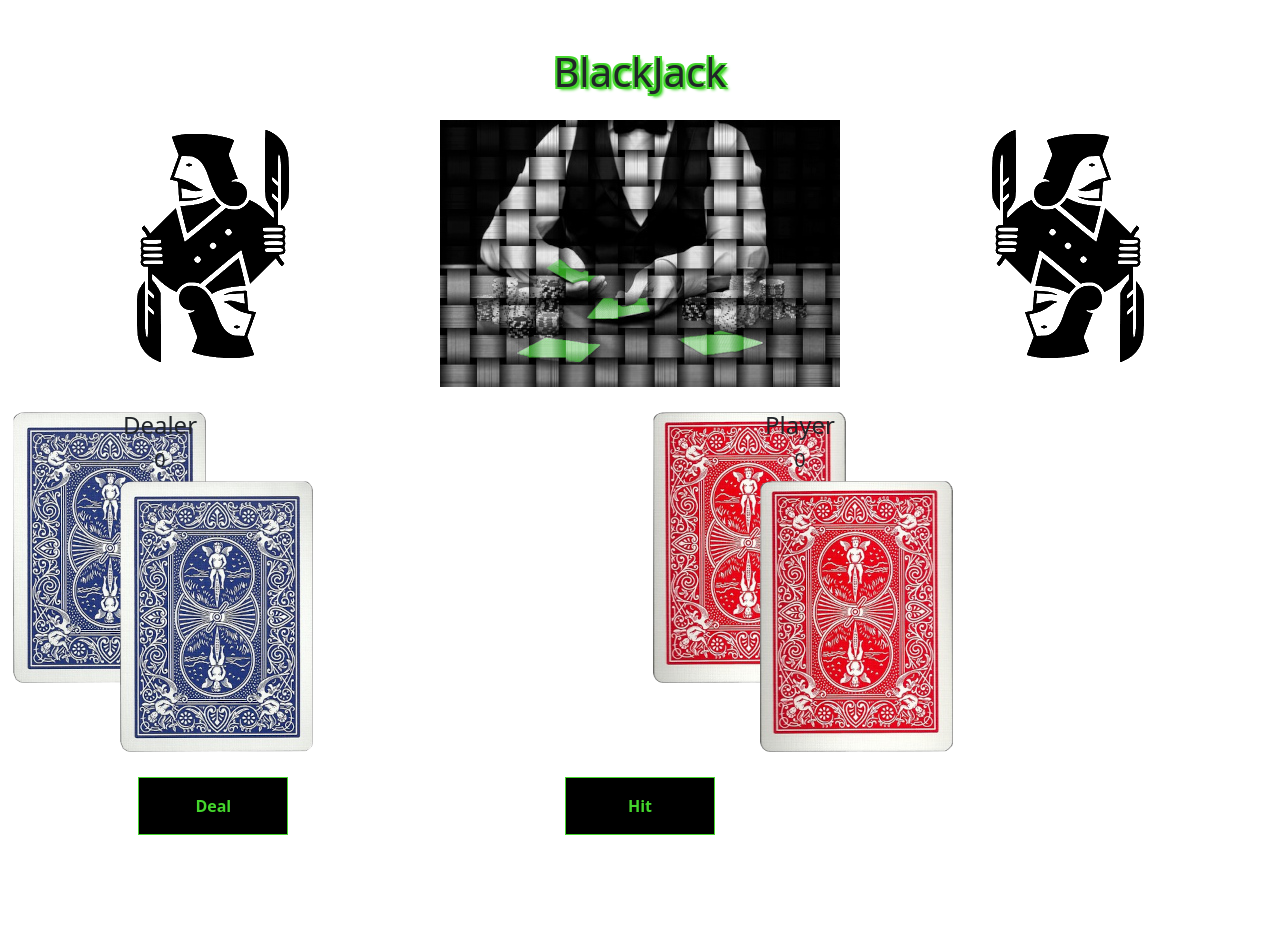
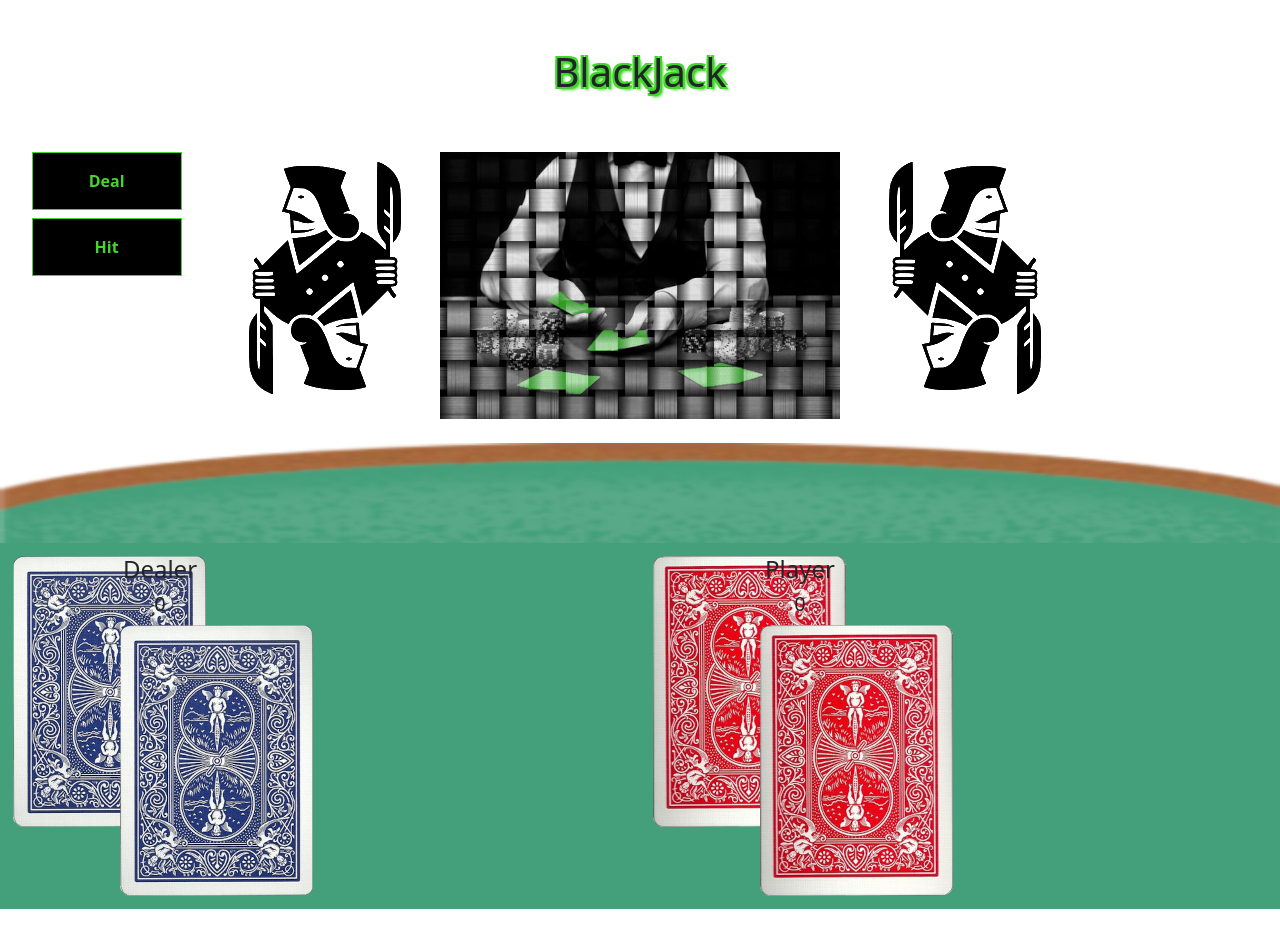
Before and after one commit to Ma1nframe/Blackjack, a website built with Parcel: page index.html in a window 1280 px wide. Built offline with nearby package versions, Linux system fonts and the light colour scheme.

Commit message:
Resized Image content and fixed bugs so cards objects displays images nad points correctly

```diff
--- a/index.html
+++ b/index.html
@@ -12,87 +12,76 @@
 <body>
     <div class="container text-center mb-4">
         <div class="jumbotron">
-            <h1 class="mx-auto pt-5 b-j">BlackJack</h1>
-            <h3 class="bust hidden">BUST!!!</h3>
-        </div>
-    </div>
-    <div class="container mb-4">
-        <div class="row">
-            <div class="col-sm-3 text-center">
-                <img src="assets/jack1.png" />
-            </div>
-            <div class="col-sm-6 text-center">
-                <img src="assets/bjack-dealer.jpg" />
-            </div>
-            <div class="col-sm-3 text-center">
-                <img src="assets/jack2.png" />
-            </div>
+            <h1 class="mx-auto pt-5 b-j">BlackJack</h1> &nbsp;
+            <!-- <h3 class="bust hidden">BUST!!!</h3> -->
         </div>
     </div>
     <div class="container-fluid mb-4">
         <div class="row">
-            <div class="col-sm-1 text-center">
+            <div class="col-lg-2 text-center">
+                <button type="submit" class=" mb-2 p-3 deal-button">Deal</button>
+                <button type="submit" class=" mb-2 p-3 hit-button">Hit</button>
+                <button type="submit" class=" mb-2 p-3 hold-button hidden">Hold</button>
+            </div>
+            <div class="col-lg-2 text-center">
+                <img src="assets/jack1.png" />
+            </div>
+            <div class="col-lg-4 text-center">
+                <img src="assets/bjack-dealer.jpg"><h3 class="bust hidden">BUST!!!</h3></img>
+            </div>
+            <div class="col-lg-2 text-center">
+                <img src="assets/jack2.png" />
+            </div>
+            <div class="col-lg-2 text-center">
+                <h3 class="text-center p-3 results"></h3>
+                <button type="submit" class="p-3 restart-button hidden">Play Again</button>
+            </div>
+        </div>
+    </div>
+    <div class="container-fluid poker-table-front">
+        <br />
+    </div>
+    <div class="container-fluid poker-table mb-4">
+        <div class="row">
+            <div class="col-lg-1 text-center">
                 <img src="assets/cards/bicycle-blue-back.png" class="dealer-draw2" />
             </div>
-            <div class="col-sm-1 text-center">
+            <div class="col-lg-1 text-center">
                 <h4>Dealer</h4>
                 <h5 class="dealer-points"></h5>
                 <img src="assets/cards/bicycle-blue-back.png" class="dealer-draw1" />
             </div>
-            <div class="col-sm-1 text-center">
+            <div class="col-lg-1 text-center">
                 <img class="dealer-draw3" />
             </div>
-            <div class="col-sm-1 text-center">
+            <div class="col-lg-1 text-center">
                 <img class="dealer-draw4" />
             </div>
-            <div class="col-sm-1 text-center">
+            <div class="col-lg-1 text-center">
                 <img class="dealer-draw5" />
             </div>
-            <div class="col-sm-1 text-center">
+            <div class="col-lg-1 text-center">
                 <img class="dealer-draw6" />
             </div>
-            <div class="col-sm-1 text-center">
+            <div class="col-lg-1 text-center">
                 <img src="assets/cards/bicycle-red-back.png" class="player-draw2" />
             </div>
-            <div class="col-sm-1 text-center">
+            <div class="col-lg-1 text-center">
                 <h4>Player</h4>
                 <h5 class="player-points"></h5>
                 <img src="assets/cards/bicycle-red-back.png" class="player-draw1" />
             </div>
-            <div class="col-sm-1">
+            <div class="col-lg-1">
                 <img class="player-draw3" />
             </div>
-            <div class="col-sm-1">
+            <div class="col-lg-1">
                 <img class="player-draw4" />
             </div>
-            <div class="col-sm-1">
+            <div class="col-lg-1">
                 <img class="player-draw5" />
             </div>
-            <div class="col-sm-1">
+            <div class="col-lg-1">
                 <img class="player-draw6" />
-            </div>
-        </div>
-    </div>
-    <div class="container-fluid mb-4">
-        <div class="row">
-            <div class="col-sm-4 text-center">
-                <button type="submit" class="p-3 deal-button">Deal</button>
-            </div>
-            <div class="col-sm-4 text-center">
-                <button type="submit" class="p-3 hit-button">Hit</button>
-            </div>
-            <div class="col-sm-4 text-center">
-                <button type="submit" class="p-3 hold-button hidden">Hold</button>
-            </div>
-        </div>
-    </div>
-    <div class="container mb-4">
-        <div class="row">
-            <div class="col-sm-12 pb-3">
-                <h3 class="text-center p-3 results"></h3>
-            </div>
-            <div class="col-sm-12 text-center">
-                <button type="submit" class="p-3 restart-button hidden">Play Again</button>
             </div>
         </div>
     </div>
--- a/style.css
+++ b/style.css
@@ -56,7 +56,18 @@ button:hover {
 .hidden {
     display:none;
 }
-
+.poker-table {
+    background-color:#44a07bff!important;
+    padding: 12px;
+}
+.poker-table-front {
+background-image:url(assets/poker-table-end.png);
+width:100%;
+background-size: 100% 100px;
+bottom: 0;
+height: 100px;
+z-index: 1;
+}
 /***** Animation *****/
 @keyframes rotate {
     0% {
```
Also changed, not shown: assets/poker-table-end.png (added).
